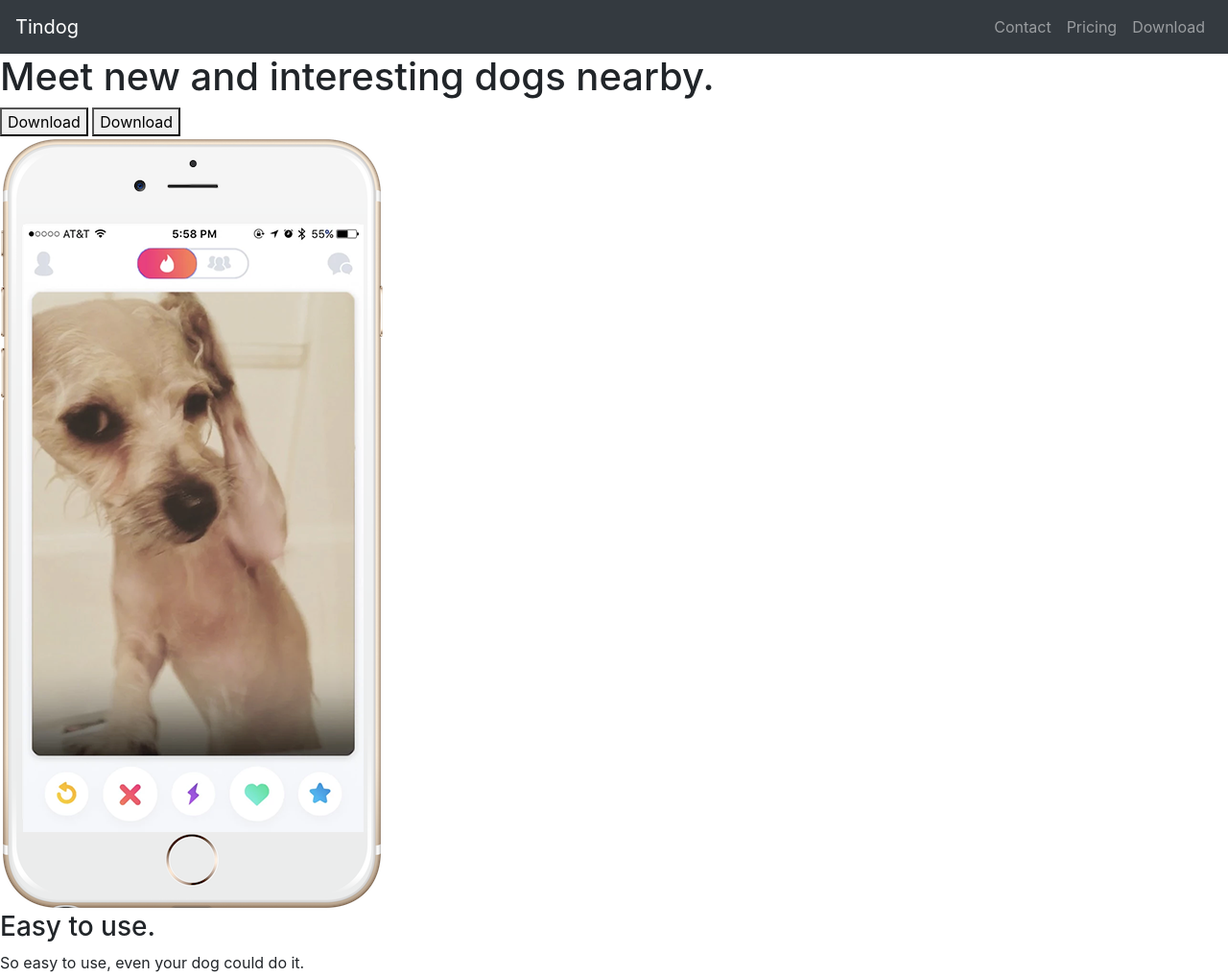
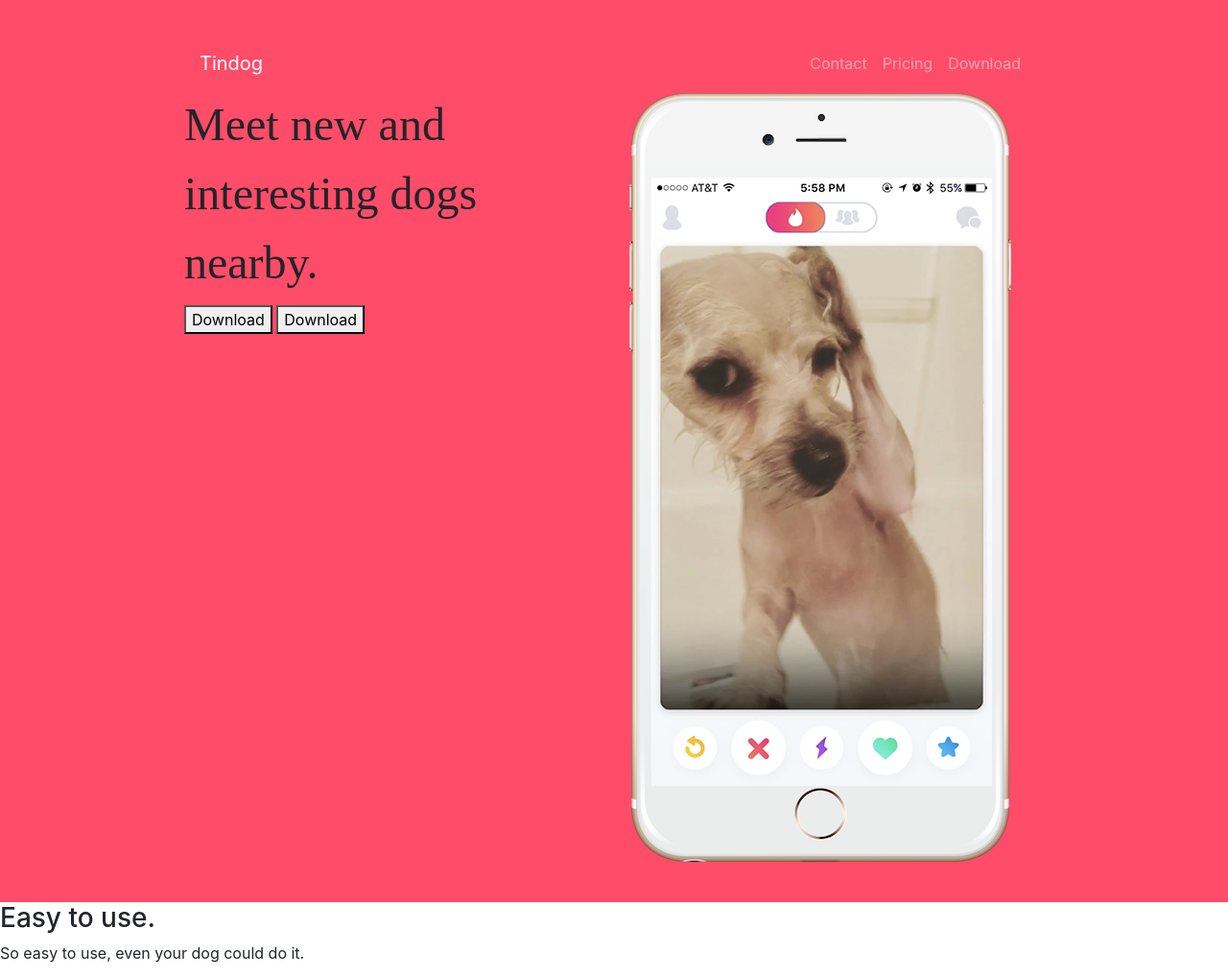
Before and after one commit to maylennunez/Bootstrap, a plain HTML site: page index.html in a window 1280 px wide. Shown: the top 1018 px of the page at 96% size. Drawn offline with nearby package versions, Linux system fonts and the light colour scheme.

Commit message:
container

```diff
--- a/css/styles.css
+++ b/css/styles.css
@@ -0,0 +1,12 @@
+#title {
+  background-color: #ff4c68;
+}
+.container-fluid{
+  padding: 3% 15%;
+}
+
+h1 {
+font-family: "Montserrat-black";
+font-size: 3rem;
+line-height: 1.5;
+}
--- a/index.html
+++ b/index.html
@@ -4,21 +4,21 @@
 <head>
   <meta charset="utf-8">
   <title>TinDog</title>
+  <link href="https://fonts.googleapis.com/css2?family=Montserrat:ital,wght@0,100;0,500;1,900&family=Ubuntu:wght@300&display=swap" rel="stylesheet">
   <link rel="stylesheet" href="https://stackpath.bootstrapcdn.com/bootstrap/4.5.0/css/bootstrap.min.css" integrity="sha384-9aIt2nRpC12Uk9gS9baDl411NQApFmC26EwAOH8WgZl5MYYxFfc+NcPb1dKGj7Sk" crossorigin="anonymous">
   <link rel="stylesheet" href="css/styles.css">
   <script src="https://code.jquery.com/jquery-3.5.1.slim.min.js" integrity="sha384-DfXdz2htPH0lsSSs5nCTpuj/zy4C+OGpamoFVy38MVBnE+IbbVYUew+OrCXaRkfj" crossorigin="anonymous"></script>
   <script src="https://cdn.jsdelivr.net/npm/popper.js@1.16.0/dist/umd/popper.min.js" integrity="sha384-Q6E9RHvbIyZFJoft+2mJbHaEWldlvI9IOYy5n3zV9zzTtmI3UksdQRVvoxMfooAo" crossorigin="anonymous"></script>
-<script src="https://stackpath.bootstrapcdn.com/bootstrap/4.5.0/js/bootstrap.min.js" integrity="sha384-OgVRvuATP1z7JjHLkuOU7Xw704+h835Lr+6QL9UvYjZE3Ipu6Tp75j7Bh/kR0JKI" crossorigin="anonymous"></script>
   </head>
 
 <body>
 
   <section id="title">
-
+<div class="container-fluid">
 
 
     <!-- Nav Bar -->
-    <nav class="navbar bg-dark navbar-expand-lg navbar-dark">
+    <nav class="navbar  navbar-expand-lg navbar-dark">
         <a class="navbar-brand" href="">Tindog</a>
          <button class="navbar-toggler" type="button" data-toggle="collapse" data-target="#navbarSupportedContent" aria-controls="navbarSupportedContent" aria-expanded="false" aria-label="Toggle navigation">
         <span class="navbar-toggler-icon"></span>
@@ -42,17 +42,21 @@
 
     <!-- Title -->
 
-    <div>
+    <div class="row">
+
+      <div class="col-lg-6">
         <h1>Meet new and interesting dogs nearby.</h1>
         <button type="button">Download</button>
         <button type="button">Download</button>
       </div>
-    <div>
+
+
+    <div class="col-lg-6">
       <img src="images/iphone6.png" alt="iphone-mockup">
     </div>
-
+</div>
   </section>
-
+</div>
 
   <!-- Features -->
 
```
Lines whose indentation alone changed are shown as unchanged.
